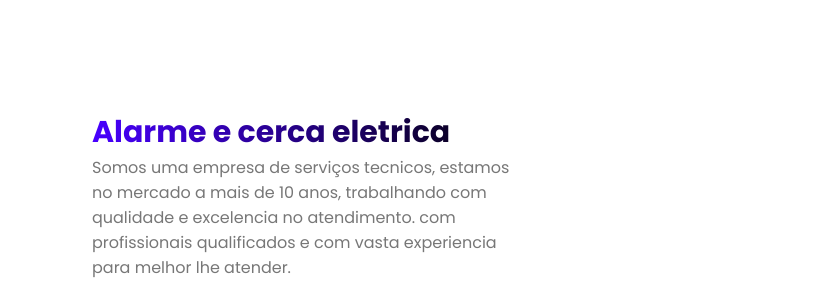
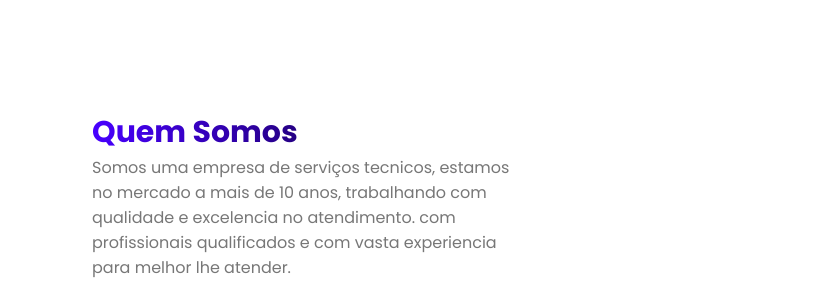
Before and after one commit to jonatasalmeida21/primeiro-site, a plain HTML site: page QuemSomos.html in a window 1280 px wide. Shown: the part 246-542 px from the top of the page, 0-833 px from the left. Drawn offline with Linux system fonts and the light colour scheme.

Commit message:
primeiro site

```diff
--- a/QuemSomos.html
+++ b/QuemSomos.html
@@ -45,7 +45,7 @@
         <div class="container">
             <div class="item">
 
-                <h1>Alarme e cerca eletrica</h1>
+                <h1>Quem Somos</h1>
                 <p>Somos uma empresa de serviços tecnicos, estamos no mercado a mais de 10 anos, trabalhando com qualidade e excelencia no atendimento.
                     com profissionais qualificados e com vasta experiencia para melhor lhe atender.
                     </p>
```
